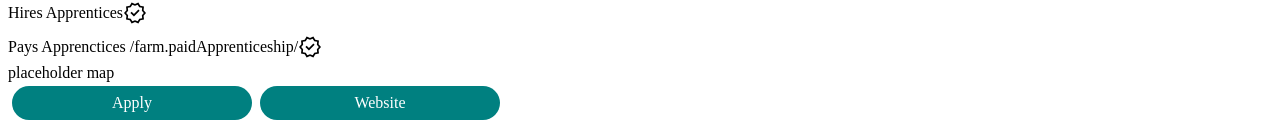
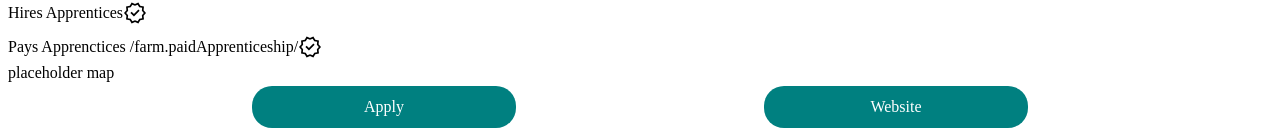
Before and after one commit to karimahcodes/clone-rootup-client, a React (Create React App) app: page / in a window 1280 px wide. Shown: the part 1397-1534 px from the top of the page. Built offline with nearby package versions, Linux system fonts and the light colour scheme; no server answers.

Commit message:
add alt tags to checkbox badge icons and additional padding to CTA buttons.

```diff
--- a/src/Components/FarmDetails/FarmDetails.js
+++ b/src/Components/FarmDetails/FarmDetails.js
@@ -1,7 +1,7 @@
 import './FarmDetails.scss';
 import checkSrc from '../../assets/icons/check-verified_icon.svg';
 
-export default function FarmDetails({/* farm props */}){
+export default function FarmDetails({farm}){
     // const hires = farms.HiresApprentices;
 
 
@@ -32,7 +32,7 @@ export default function FarmDetails({/* farm props */}){
                     {/* {hires &&  */}
                         <div className="details__conditional-row">
                             <p className='details__table-text'>farm.qtbipocAffirming </p>
-                            <img className="details__checkbox" src={checkSrc}/>
+                            <img className="details__checkbox" alt="checkbox badge icon" src={checkSrc}/>
                         </div>
                     {/* } */}
                 </div>
@@ -40,7 +40,7 @@ export default function FarmDetails({/* farm props */}){
                     {/* {hires &&  */}
                         <div className="details__conditional-row">
                             <p className='details__table-text'>farm.blackAffirming </p>
-                            <img className="details__checkbox" src={checkSrc}/>
+                            <img className="details__checkbox" alt="checkbox badge icon" src={checkSrc}/>
                         </div>
                     {/* } */}
                 </div>
@@ -48,7 +48,7 @@ export default function FarmDetails({/* farm props */}){
                     {/* {hires &&  */}
                         <div className="details__conditional-row">
                             <p className='details__table-text'> Hires Apprentices</p>
-                            <img className="details__checkbox" src={checkSrc}/>
+                            <img className="details__checkbox" alt="checkbox badge icon" src={checkSrc}/>
                         </div>
                     {/* } */}
                 </div>
@@ -58,7 +58,7 @@ export default function FarmDetails({/* farm props */}){
                     {/* {hires &&  */}
                         <div className="details__conditional-row">
                             <p className='details__table-text'> Pays Apprenctices /farm.paidApprenticeship/</p>
-                            <img className="details__checkbox" src={checkSrc}/>
+                            <img className="details__checkbox" alt="checkbox badge icon" src={checkSrc}/>
                         </div>
                     {/* } */}
                 </div>
--- a/src/Pages/SelectedFarmPage/SelectedFarmPage.js
+++ b/src/Pages/SelectedFarmPage/SelectedFarmPage.js
@@ -51,8 +51,8 @@ export default function SelectedFarmPage(){
 
 
                 <div className='farm__CTA-div'>
-                    <Link className='farm__CTA-div--link'>Apply</Link>
-                    <Link className='farm__CTA-div--link'>Website</Link>
+                    <Link to='https://www.soulfirefarm.org/programs/bipoc-trainings/FIRE/' className='farm__CTA-div--link'>Apply</Link>
+                    <Link to='https://www.google.com' className='farm__CTA-div--link'>Website</Link>
                 </div>
             </div>
         )
--- a/src/Pages/SelectedFarmPage/SelectedFarmPage.scss
+++ b/src/Pages/SelectedFarmPage/SelectedFarmPage.scss
@@ -19,8 +19,12 @@
     &__CTA-div{
         display: flex;
         flex-direction: row;
+        justify-content: space-evenly;
+        width: 100%;
+
         &--link{
             @include CTA-btn;
+            padding: .75rem;
 
         }
     }
```
